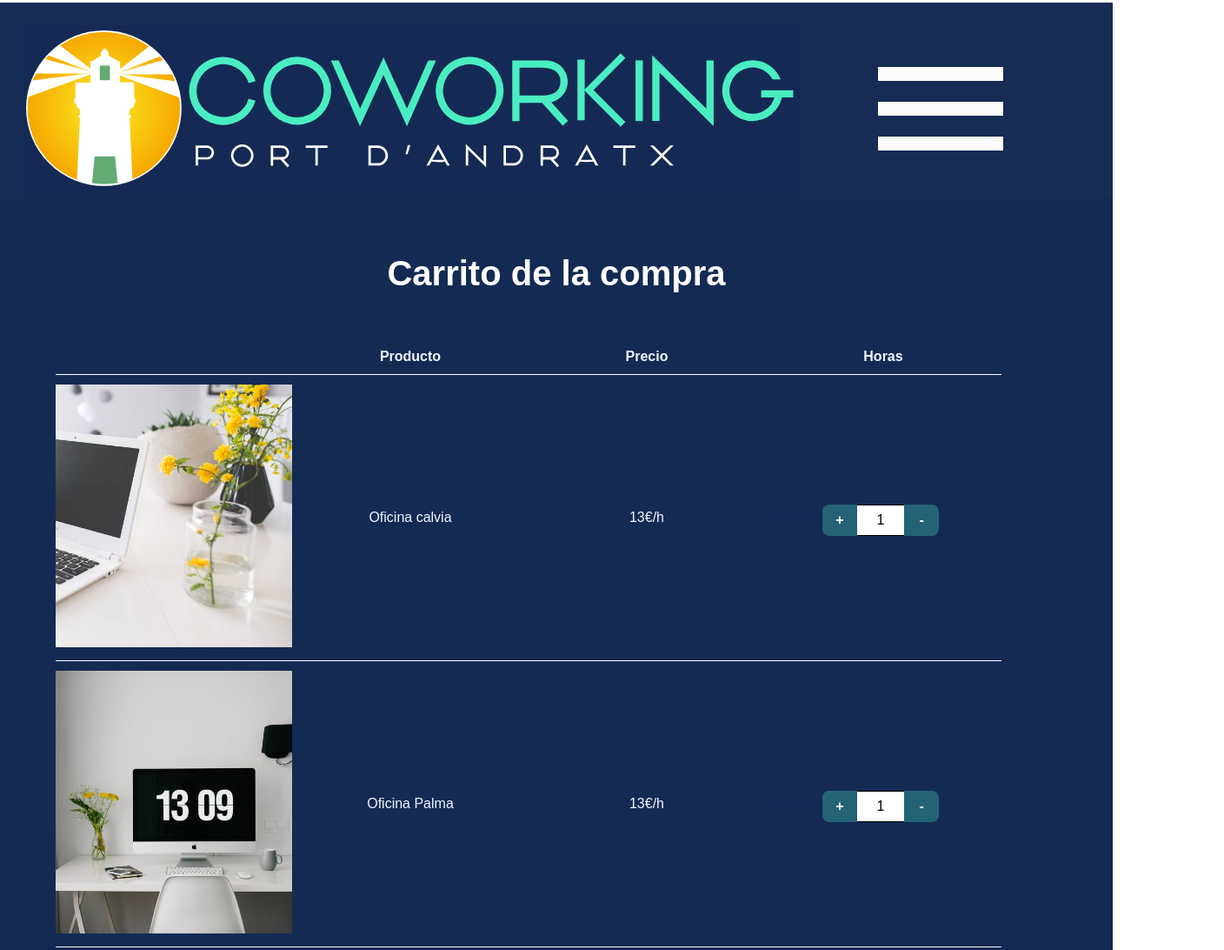
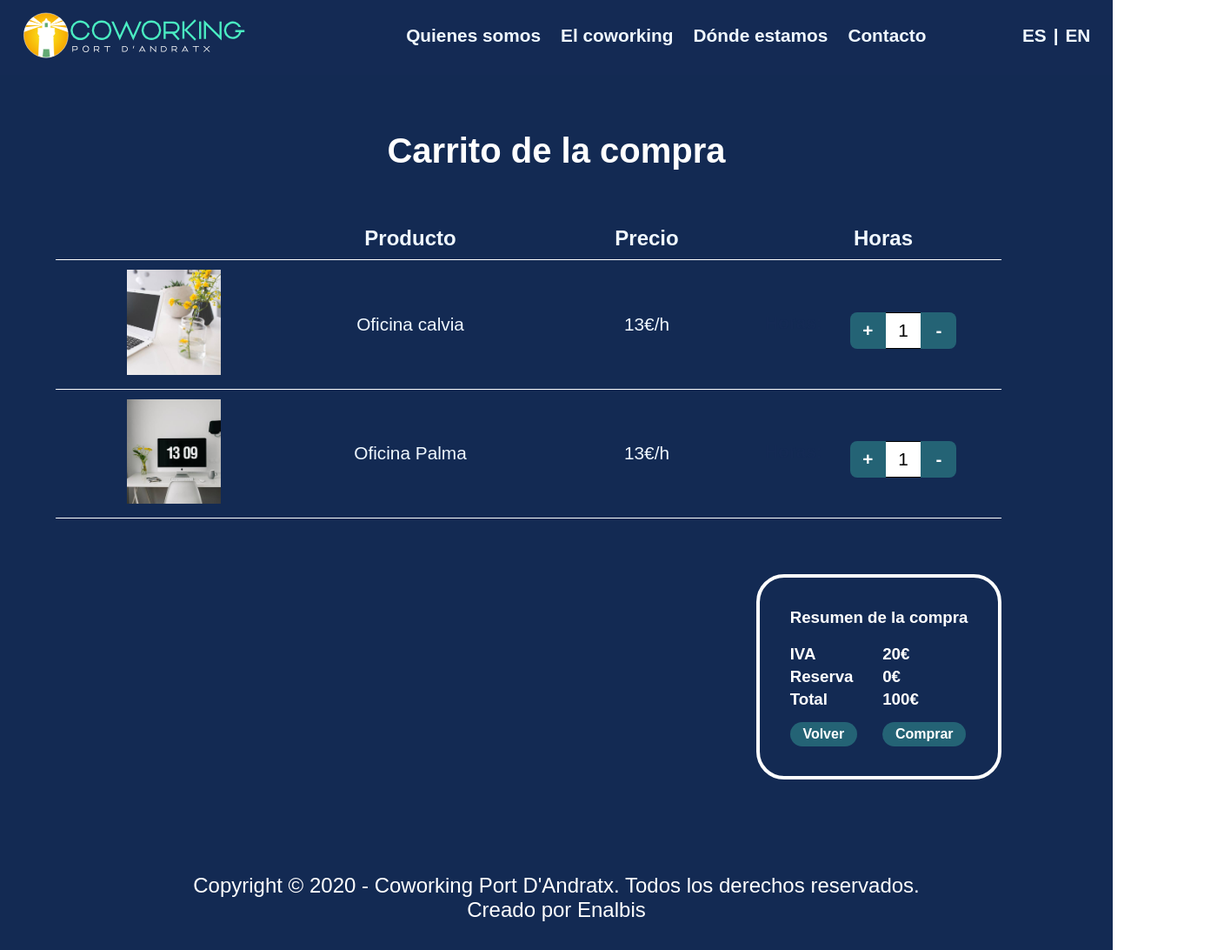
Before and after one commit to juanan-93/coworking, a website built with webpack: page cart.html in a window 1280 px wide. Shown: the top 1092 px of the page at 87% size, 1408 px wide, since content can reach past the window. Built offline with nearby package versions, Linux system fonts and the light colour scheme.

Commit message:
ultimos-cambios

```diff
--- a/cart.html
+++ b/cart.html
@@ -5,8 +5,8 @@
     <meta http-equiv="X-UA-Compatible" content="IE=edge">
     <meta name="viewport" content="width=device-width, initial-scale=1.0">
     <title>Coworking | Port D´Andratx</title>
-    <!-- <link href="style/front/app.css" rel="stylesheet"> -->
-    <link href="style/front/mobile-app.css" rel="stylesheet">
+    <link href="style/front/app.css" rel="stylesheet">
+    <!-- <link href="style/front/mobile-app.css" rel="stylesheet"> -->
 </head>
 <body>
     <header>
@@ -187,6 +187,6 @@
              </div>
         </div>
      </footer>
-     <script type="module" src="js/app.js"></script>
+     <script type="module" src="dist/app.js"></script>
 </body>
 </html>
```
Also changed, not shown: administracion-panel.html (+1 -1 lines), faqs.html (+2 -2 lines), index.html (+2 -2 lines), product.html (+2 -2 lines), products.html (+2 -2 lines).
